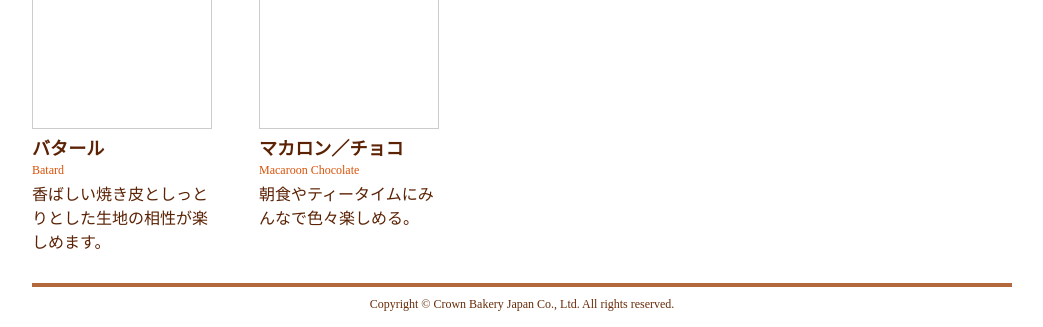
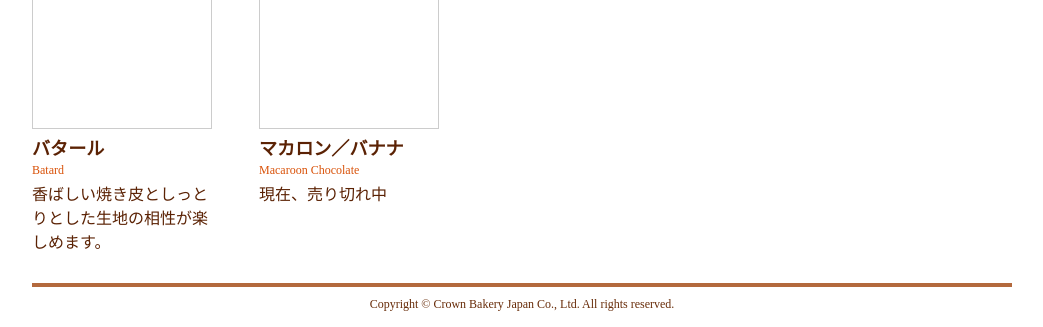
Before and after one commit to iugamee/bakery_repo, a plain HTML site: page products.html in a window 1280 px wide. Shown: the part 570-897 px from the top of the page, without its empty margins (118-1161 px from the left). Drawn offline with Linux system fonts and the light colour scheme.

Commit message:
商品売り切れ

```diff
--- a/products.html
+++ b/products.html
@@ -51,9 +51,9 @@
 						<p class="label"><img src="images/badge_specialty.png" width="80" height="80" alt="自慢の逸品" /></p>
 					</li>
 					<li class="prod_right"><a href="#"><img src="images/product_06.jpg" alt="マカロン／チョコ" /></a>
-						<p class="prod_name">マカロン／チョコ</p>
+						<p class="prod_name">マカロン／バナナ</p>
 						<p class="prod_name_eng">Macaroon Chocolate</p>
-						<p>朝食やティータイムにみんなで色々楽しめる。</p>
+						<p>現在、売り切れ中</p>
 					</li>
 				</ul>
 			</div>
```
